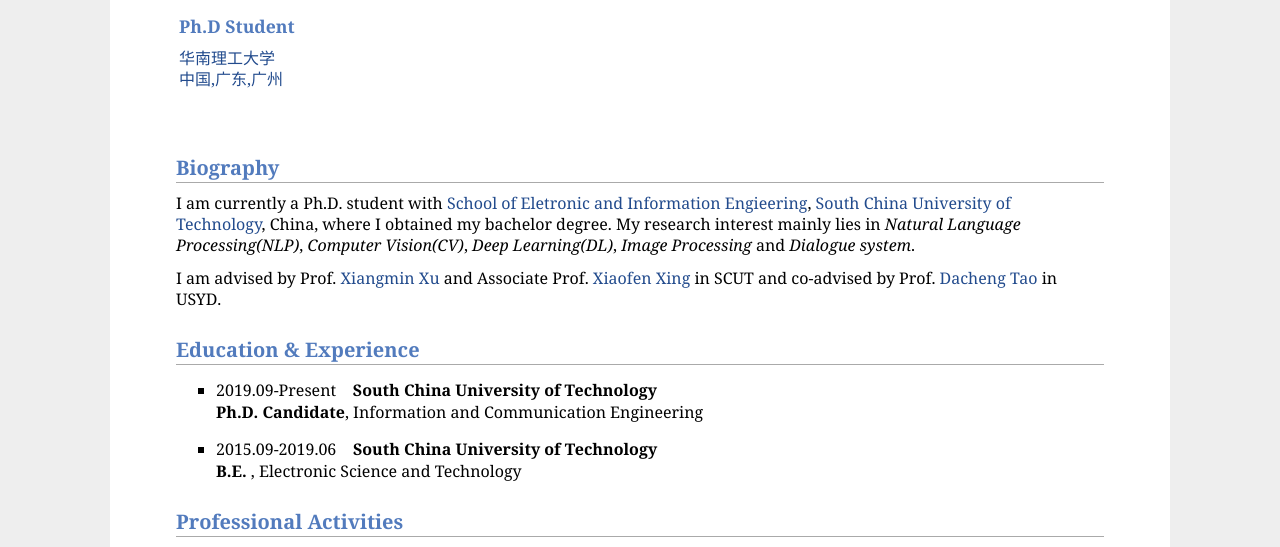
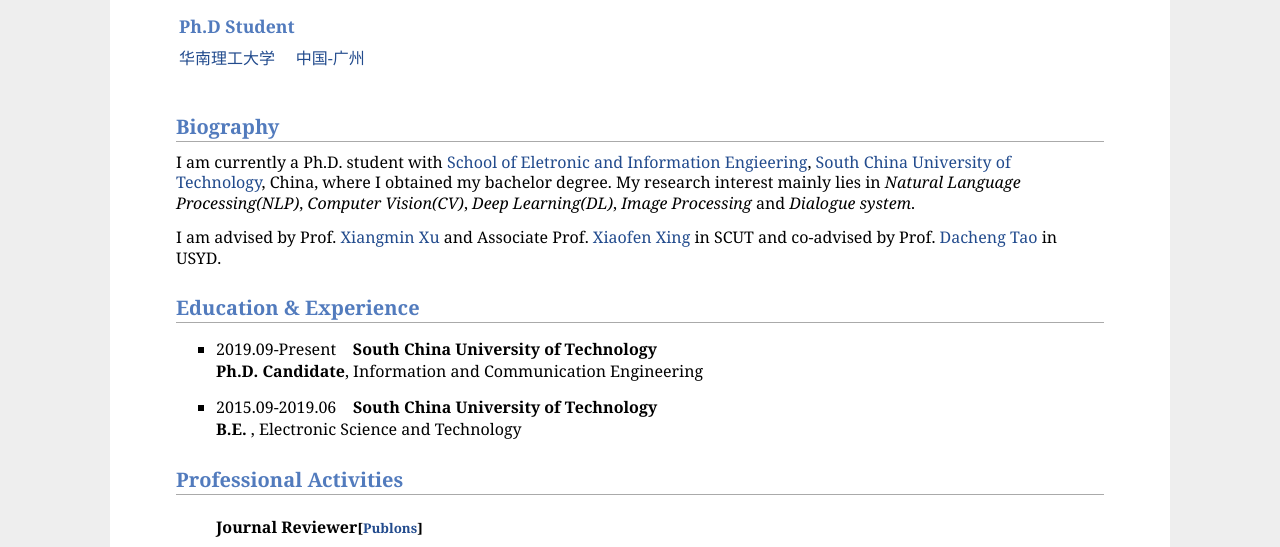
Before and after one commit to scutcyr/scutrandc.github.io, a plain HTML site: page index.html in a window 1280 px wide. Shown: the part 190-737 px from the top of the page. Drawn offline with Linux system fonts and the light colour scheme.

Commit message:
Update index.html

```diff
--- a/index.html
+++ b/index.html
@@ -86,10 +86,7 @@
        </table>
         <h3>Ph.D Student</a></h3>
         <p>
-          <a href='http://www.scut.edu.cn/'>华南理工大学</a> <br>
-          <a href="https://map.baidu.com/poi/%E5%8D%8E%E5%8D%97%E7%90%86%E5%B7%A5%E5%A4%A7%E5%AD%A6(%E4%BA%94%E5%B1%B1%E6%A0%A1%E5%8C%BA)/@12618360.90415888,2639356.0395327103,11.68z?uid=a45f647e846847649a0050da&primaryUid=1706766828930469904&ugc_type=3&ugc_ver=1&device_ratio=1&compat=1&querytype=detailConInfo&da_src=shareurl">中国,广东,广州</a><br>
-          <br>
-
+          <a href='http://www.scut.edu.cn/'>华南理工大学</a>&nbsp;&nbsp;&nbsp;&nbsp; <a href="https://map.baidu.com/poi/%E5%8D%8E%E5%8D%97%E7%90%86%E5%B7%A5%E5%A4%A7%E5%AD%A6(%E4%BA%94%E5%B1%B1%E6%A0%A1%E5%8C%BA)/@12618360.90415888,2639356.0395327103,11.68z?uid=a45f647e846847649a0050da&primaryUid=1706766828930469904&ugc_type=3&ugc_ver=1&device_ratio=1&compat=1&querytype=detailConInfo&da_src=shareurl">中国-广州</a><br>
         </p>
       </td>
       <td>
@@ -98,6 +95,10 @@
     </tr><tr>
   </tr></tbody>
 </table>
+
+<!--此处插入菜单框架-->
+
+
 
 <h2>Biography</h2>
   <p>
```
